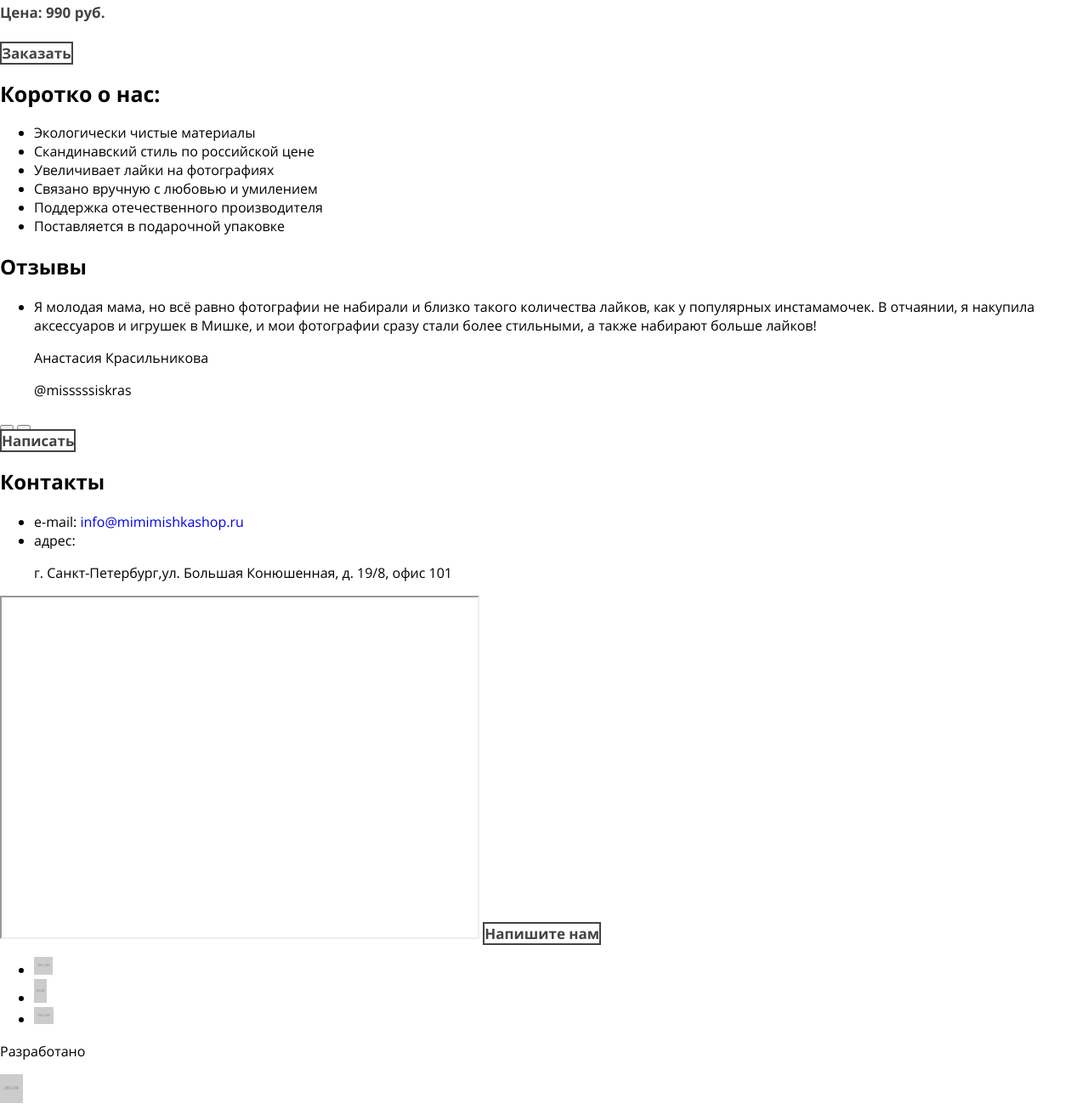
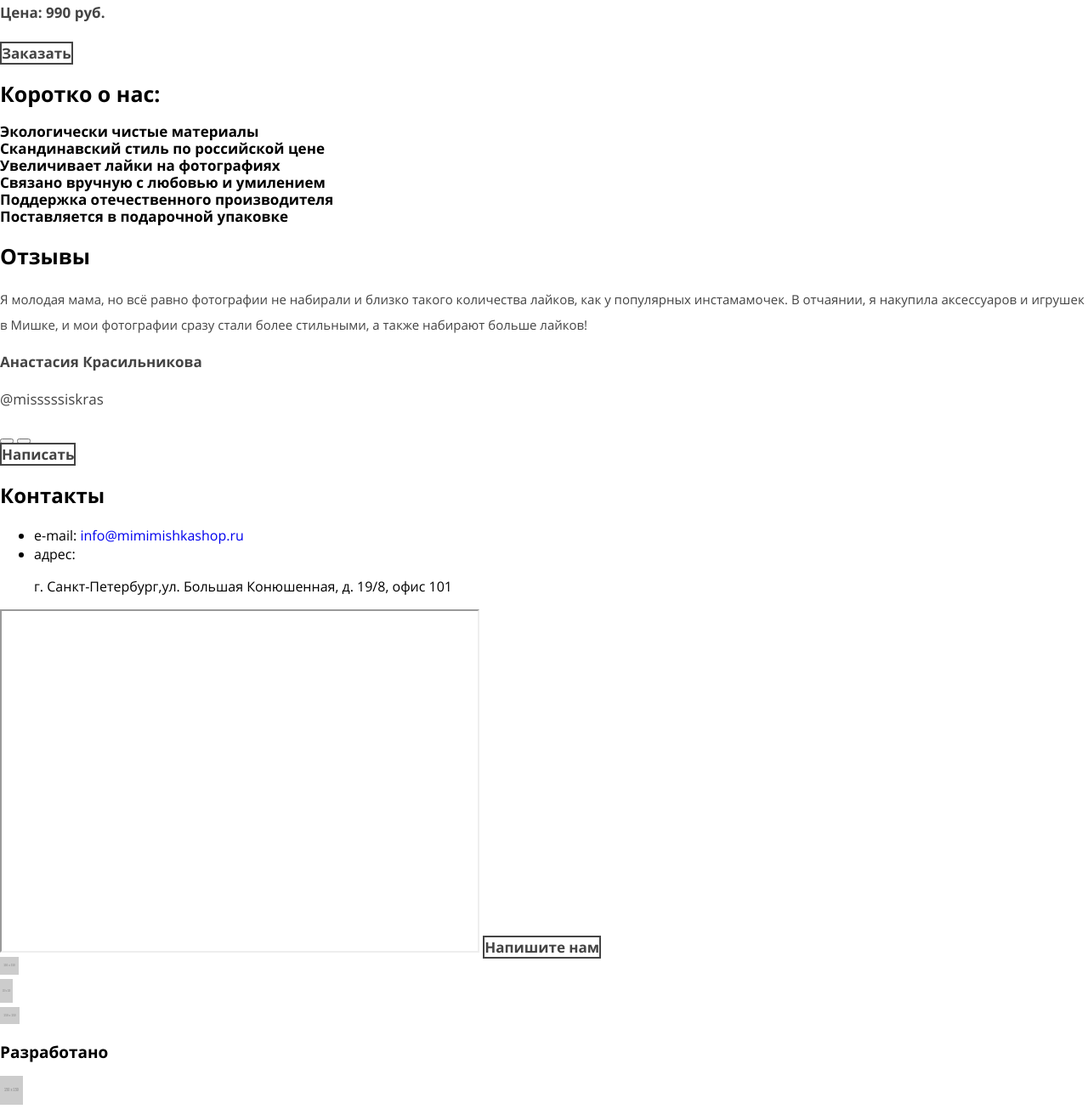
Before and after one commit to sofia-alt/1226095-mishka-20, a plain HTML site: page source/index.html in a window 1280 px wide. Shown: the part 890-2195 px from the top of the page at 85% size. Drawn offline with nearby package versions, Linux system fonts and the light colour scheme; files that its build step writes are made by us from their sources; placeholder pictures from the web are drawn by us.

Commit message:
Дополнение базовой стилизации

```diff
--- a/source/index.html
+++ b/source/index.html
@@ -85,22 +85,22 @@
     <section class="about-company">
       <h2 class="about-company__title">Коротко о нас:</h2>
       <ul class="about-company__list">
-        <li class="about-company__item_ecology">
+        <li class="about-company__item about-company__item_ecology">
           Экологически чистые материалы
         </li>
-        <li class="about-company__item_scandinav-style">
+        <li class="about-company__item about-company__item_scandinav-style">
           Скандинавский стиль по российской цене
         </li>
-        <li class="about-company__item_like-photo">
+        <li class="about-company__item about-company__item about-company__item_like-photo">
           Увеличивает лайки на фотографиях
         </li>
-        <li class="about-company__item_love-affection">
+        <li class="about-company__item about-company__item_love-affection">
           Связано вручную с любовью и умилением
         </li>
-        <li class="about-company__item_support-maker">
+        <li class="about-company__item about-company__item_support-maker">
           Поддержка отечественного производителя
         </li>
-        <li class="about-company__item_gift-wrap">
+        <li class="about-company__item about-company__item_gift-wrap">
           Поставляется в подарочной упаковке
         </li>
       </ul>
--- a/source/sass/blocks/about-company.scss
+++ b/source/sass/blocks/about-company.scss
@@ -4,3 +4,15 @@
   line-height: 30px;
   color: $basic-black;
 }
+
+.about-company__list {
+  list-style: none;
+  margin: 0;
+  padding: 0;
+}
+
+.about-company__item {
+  font-weight: bold;
+  font-size: 17px;
+  line-height: 20px;
+}
--- a/source/sass/blocks/catalog.scss
+++ b/source/sass/blocks/catalog.scss
@@ -0,0 +1,5 @@
+.catalog__list {
+  list-style: none;
+  margin: 0;
+  padding: 0;
+}
--- a/source/sass/blocks/copyright.scss
+++ b/source/sass/blocks/copyright.scss
@@ -0,0 +1,5 @@
+.copyright__text {
+  font-weight: bold;
+  font-size: 19px;
+  line-height: 18px;
+}
--- a/source/sass/blocks/page-footer.scss
+++ b/source/sass/blocks/page-footer.scss
@@ -0,0 +1,5 @@
+.social__list {
+  list-style: none;
+  padding: 0;
+  margin: 0;
+}
--- a/source/sass/blocks/page-main.scss
+++ b/source/sass/blocks/page-main.scss
@@ -0,0 +1,5 @@
+.page-main__title {
+  font-weight: bold;
+  font-size: 27px;
+  line-height: 30px;
+}
--- a/source/sass/blocks/product.scss
+++ b/source/sass/blocks/product.scss
@@ -0,0 +1,18 @@
+.product__title {
+  font-weight: bold;
+  font-size: 17px;
+  line-height: 24px;
+  color: $basic-black;
+}
+
+.product__parameters {
+  font-size: 13px;
+  line-height: 30px;
+  color: $basic-dark;
+}
+
+.product__price {
+  font-weight: bold;
+  font-size: 15px;
+  line-height: 24px;
+}
--- a/source/sass/blocks/reviews.scss
+++ b/source/sass/blocks/reviews.scss
@@ -0,0 +1,30 @@
+.reviews__title {
+  font-weight: bold;
+  font-size: 25px;
+  line-height: 30px;
+}
+
+.reviews__list {
+  margin: 0;
+  padding: 0;
+  list-style: none;
+}
+
+.reviews__item {
+  color: $basic-dark;
+  font-size: 15px;
+  line-height: 30px;
+}
+
+.reviews__author {
+  font-weight: bold;
+  font-size: 17px;
+  line-height: 24px;
+}
+
+.reviews__author_contact {
+  font-weight: normal;
+  font-size: 17px;
+  line-height: 30px;
+  color: $basic-dark;
+}
```
Also changed, not shown: source/catalog.html (+7 -7 lines), source/form.html (+1 -1 lines).
